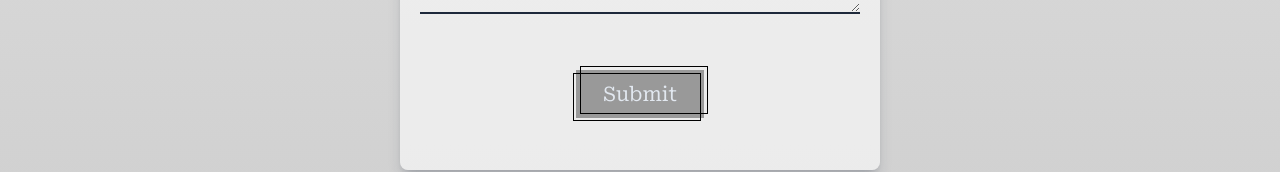
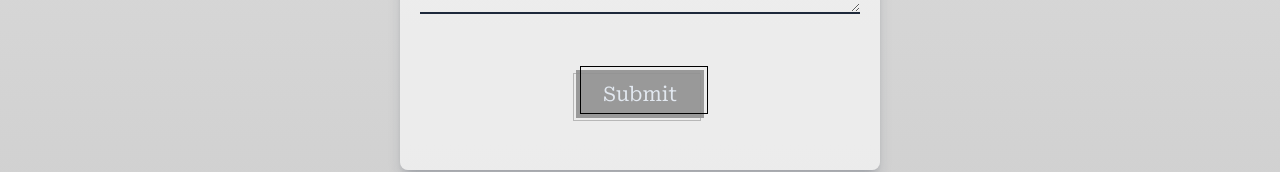
Before and after one commit to haruki26/react-next-portfolio, a Next.js app: page /contact in a window 1280 px wide. Shown: the part 955-1127 px from the top of the page. Built offline with nearby package versions, Linux system fonts and the light colour scheme.

Commit message:
ボタンが浮く現象を修正

```diff
--- a/src/components/Button/index.tsx
+++ b/src/components/Button/index.tsx
@@ -25,7 +25,7 @@ const Button: React.FC<Props> = ({
                 "hover:before:translate-x-0 hover:before:translate-y-0",
                 "before:transition before:duration-300",
                 "dark:before:border-slate-300",
-                "after:w-full after:h-full after:absolute after:top-0 after:left-0",
+                "after:w-full after:h-full after:absolute after:top-0 after:left-0 after:-z-10",
                 "after:border-black after:border-[1.5px]",
                 "after:transform after:translate-x-[-3px] after:-translate-y-[-3px]",
                 "hover:after:translate-x-0 hover:after:translate-y-0",
@@ -35,7 +35,7 @@ const Button: React.FC<Props> = ({
             )}
             onClick={onClick}
         >
-            <div className="w-full h-full absolute top-0 left-0 z-10">
+            <div className="w-full h-full absolute top-0 left-0">
                 {children}
             </div>
         </button>
```
